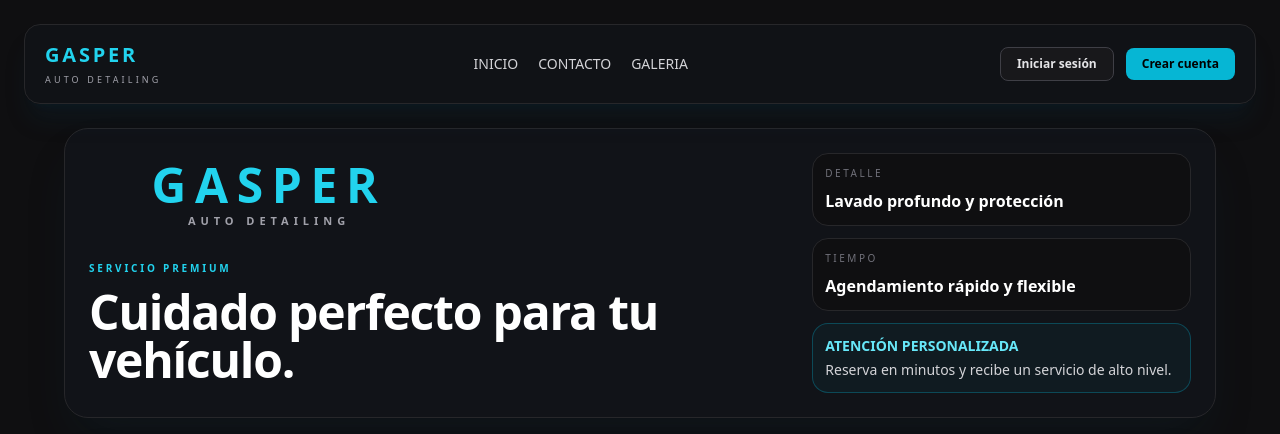
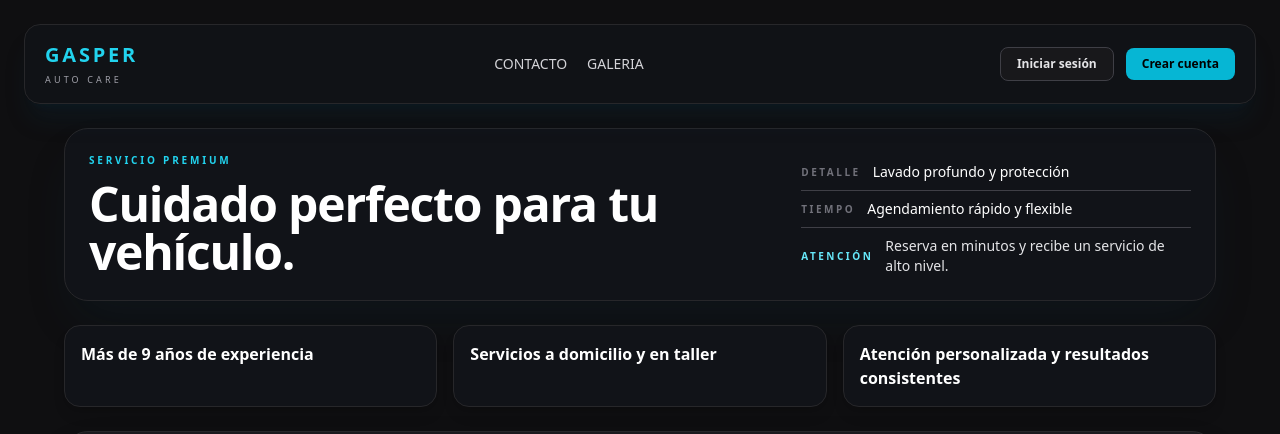
Before and after one commit to joshuotaXD/gasper-auto-care, a Next.js app: page / in a window 1280 px wide. Shown: the top 434 px of the page. Built offline with nearby package versions, Linux system fonts and the light colour scheme; no server answers.

Commit message:
style: optimizar estilos de componentes y diseño visual general

```diff
--- a/app/page.js
+++ b/app/page.js
@@ -660,6 +660,10 @@ export default function Home() {
 
   const [selectedService, setSelectedService] = useState(SERVICES[0].name)
 
+  const scrollToTop = () => {
+    window.scrollTo({ top: 0, behavior: 'smooth' })
+  }
+
   const activeService = SERVICES.find((service) => service.name === selectedService) || SERVICES[0]
 
   const getServicePrice = (serviceName, vehicleType) => {
@@ -683,13 +687,17 @@ export default function Home() {
       <div className="mx-auto max-w-7xl px-3 py-4 sm:px-4 sm:py-6 lg:px-6">
         <header className="mx-auto mb-6 w-full rounded-2xl border border-zinc-800 bg-[#111318]/90 px-4 py-4 shadow-xl shadow-cyan-950/20 backdrop-blur-sm sm:px-5">
           <div className="flex flex-col gap-4 md:flex-row md:items-center md:justify-between">
-            <div className="flex flex-col items-center gap-1 text-center md:items-start md:text-left">
+            <button
+              type="button"
+              onClick={scrollToTop}
+              className="flex flex-col items-center gap-1 text-center transition hover:opacity-90 md:items-start md:text-left"
+              aria-label="Volver al inicio"
+            >
               <h1 className="text-xl font-black tracking-[0.14em] text-cyan-400">GASPER</h1>
-              <p className="text-[9px] uppercase tracking-[0.35em] text-zinc-400">AUTO DETAILING</p>
-            </div>
+              <p className="text-[9px] uppercase tracking-[0.35em] text-zinc-400">AUTO CARE</p>
+            </button>
 
             <nav className="flex flex-wrap items-center justify-center gap-3 text-xs font-medium text-zinc-300 sm:gap-5 sm:text-sm md:justify-start">
-              <button type="button" className="transition hover:text-cyan-300">INICIO</button>
               <button type="button" className="transition hover:text-cyan-300">CONTACTO</button>
               <button type="button" className="transition hover:text-cyan-300">GALERIA</button>
             </nav>
@@ -727,35 +735,41 @@ export default function Home() {
 
         <div className="mx-auto w-full max-w-6xl">
           <div className="mb-6 rounded-3xl border border-zinc-800 bg-[#111318] p-4 shadow-2xl shadow-cyan-950/20 sm:p-5 lg:p-6">
-            <div className="grid gap-5 lg:grid-cols-[1.3fr_0.7fr] lg:items-center">
+            <div className="grid gap-5 lg:grid-cols-[1.25fr_0.75fr] lg:items-end">
               <div>
-                <div className="mb-4 flex justify-center lg:justify-start">
-                  <div className="w-full max-w-[420px] lg:max-w-[360px]">
-                    <BrandLogo />
-                  </div>
-                </div>
-
                 <p className="text-[10px] font-semibold uppercase tracking-[0.28em] text-cyan-400">SERVICIO PREMIUM</p>
                 <h2 className="mt-3 text-4xl font-black leading-[1.05] tracking-tight text-white sm:text-5xl">
                   Cuidado perfecto para tu vehículo.
                 </h2>
               </div>
 
-              <div className="space-y-3">
-                <div className="rounded-2xl border border-zinc-800 bg-[#0F0F11] p-3">
-                  <p className="text-[10px] uppercase tracking-[0.25em] text-zinc-500">DETALLE</p>
-                  <p className="mt-2 text-base font-semibold text-white">Lavado profundo y protección</p>
+              <div className="space-y-2 text-sm text-zinc-200 lg:pl-4">
+                <div className="flex items-center gap-3 border-b border-zinc-700 pb-2">
+                  <span className="text-[10px] font-semibold uppercase tracking-[0.25em] text-zinc-500">DETALLE</span>
+                  <span className="font-medium text-white">Lavado profundo y protección</span>
                 </div>
-                <div className="rounded-2xl border border-zinc-800 bg-[#0F0F11] p-3">
-                  <p className="text-[10px] uppercase tracking-[0.25em] text-zinc-500">TIEMPO</p>
-                  <p className="mt-2 text-base font-semibold text-white">Agendamiento rápido y flexible</p>
+                <div className="flex items-center gap-3 border-b border-zinc-700 pb-2">
+                  <span className="text-[10px] font-semibold uppercase tracking-[0.25em] text-zinc-500">TIEMPO</span>
+                  <span className="font-medium text-white">Agendamiento rápido y flexible</span>
                 </div>
-                <div className="rounded-2xl border border-cyan-500/30 bg-cyan-500/5 p-3 text-sm text-zinc-200">
-                  <p className="font-semibold text-cyan-300">ATENCIÓN PERSONALIZADA</p>
-                  <p className="mt-1 text-zinc-300">Reserva en minutos y recibe un servicio de alto nivel.</p>
+                <div className="flex items-center gap-3">
+                  <span className="text-[10px] font-semibold uppercase tracking-[0.25em] text-cyan-300">ATENCIÓN</span>
+                  <span className="font-medium text-zinc-200">Reserva en minutos y recibe un servicio de alto nivel.</span>
                 </div>
               </div>
             </div>
+          </div>
+
+          <div className="mb-6 grid gap-4 md:grid-cols-3">
+            {[
+              'Más de 9 años de experiencia',
+              'Servicios a domicilio y en taller',
+              'Atención personalizada y resultados consistentes',
+            ].map((item) => (
+              <div key={item} className="rounded-2xl border border-zinc-800 bg-[#111318] p-4 text-sm text-zinc-200 shadow-lg shadow-black/10">
+                <p className="text-base font-semibold text-white">{item}</p>
+              </div>
+            ))}
           </div>
 
           <div className="rounded-3xl border border-zinc-800 bg-[#1A1A1E] p-4 shadow-2xl sm:p-5 lg:p-6">
```
